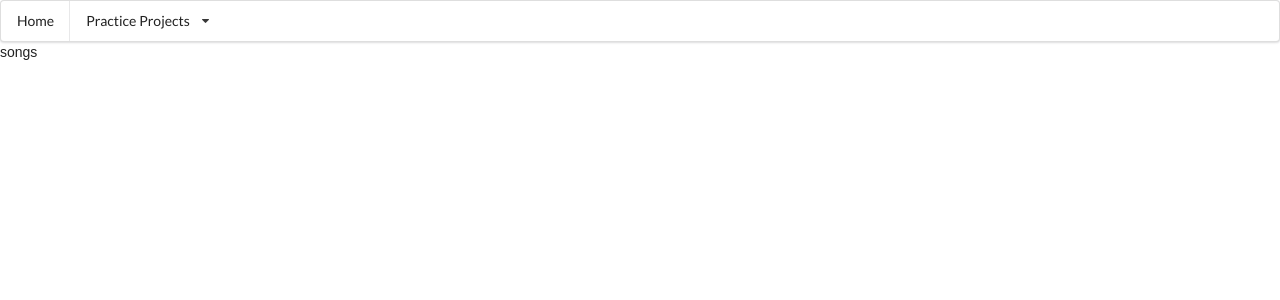
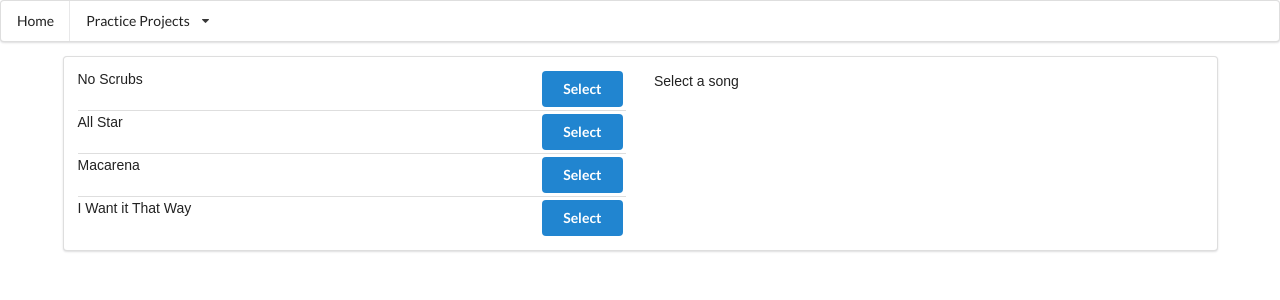
Before and after one commit to hungrypc/practice-list, a React (Create React App) app: page /songs in a window 1280 px wide. Shown: the top 300 px of the page. Built offline with nearby package versions, Linux system fonts and the light colour scheme.

Commit message:
completed redux song list

```diff
--- a/src/App.js
+++ b/src/App.js
@@ -6,7 +6,7 @@
 import List from './list/List';
 import Search from './search/Search';
 import Youtube from './youtube/Youtube';
-import Songs from './songs/Songs';
+import Songs from './songs/components/Songs';
 import './style/App.css';
 
 class App extends Component {
--- a/src/songs/Songs.js
+++ /dev/null
@@ -1,11 +0,0 @@
-import React from 'react';
-
-const Songs = () => {
-    return (
-        <div>
-            songs
-        </div>
-    )
-};
-
-export default Songs;
--- /dev/null
+++ b/src/songs/actions/index.js
@@ -0,0 +1,9 @@
+// ACTION CREATOR
+
+export const selectSong = (song) => {
+    // return an action
+    return {
+        type: 'SONG_SELECTED',
+        payload: song
+    };
+};
--- /dev/null
+++ b/src/songs/components/App.js
@@ -0,0 +1,20 @@
+import React from 'react';
+import SongList from './SongList';
+import SongDetail from './SongDetail';
+
+const App = () => {
+    return (
+        <div className="ui container segment grid">
+            <div className="ui row">
+                <div className="column eight wide">
+                    <SongList />
+                </div>
+                <div className="column eight wide">
+                    <SongDetail />
+                </div>
+            </div>
+        </div>
+    );
+};
+
+export default App;
--- /dev/null
+++ b/src/songs/components/SongDetail.js
@@ -0,0 +1,26 @@
+import React from 'react';
+import { connect } from 'react-redux';
+
+const SongDetail = ({ song }) => {
+    if (!song) {
+        return (
+            <div>Select a song</div>
+        )
+    }
+    return (
+        <div>
+            <h3>Details for:</h3>
+            <p>
+                Title: {song.title}
+                <br></br>
+                Duration: {song.duration}
+            </p>
+        </div>
+    )
+};
+
+const mapStateToProps = (state) => {
+    return { song: state.selectedSong }
+}
+
+export default connect(mapStateToProps)(SongDetail);
--- /dev/null
+++ b/src/songs/components/SongList.js
@@ -0,0 +1,42 @@
+import React, { Component } from 'react';
+import { connect } from 'react-redux';
+import { selectSong } from '../actions';
+
+class SongList extends Component {
+
+    renderList() {
+        return this.props.songs.map((song) => {
+            return (
+                <div className="item" key={song.title}>
+                    <div className="right floated content">
+                        <button
+                            className="ui button primary"
+                            onClick={() => {this.props.selectSong(song)}}
+                        >
+                            Select
+                        </button>
+                    </div>
+                    <div className="content">
+                        {song.title}
+                    </div>
+                </div>
+            );
+        });
+    }
+
+    render() {
+        // this.props === { songs: state.songs }
+        // console.log(this.props)
+        return (
+            <div className="ui divided list">
+                {this.renderList()}
+            </div>
+        )
+    }
+}
+
+const mapStateToProps = (state) => {
+    return { songs: state.songs }
+}
+
+export default connect(mapStateToProps, { selectSong })(SongList);
--- /dev/null
+++ b/src/songs/components/Songs.js
@@ -0,0 +1,18 @@
+import React from 'react';
+import { Provider } from 'react-redux';
+import { createStore } from 'redux';
+
+import App from './App';
+import reducers from '../reducers';
+
+const Songs = () => {
+    return (
+        <div>
+            <Provider store={createStore(reducers)}>
+                <App />
+            </Provider>
+        </div>
+    )
+};
+
+export default Songs;
--- /dev/null
+++ b/src/songs/reducers/index.js
@@ -0,0 +1,23 @@
+import { combineReducers } from 'redux';
+
+const songsReducer = () => {
+    return [
+        { title: 'No Scrubs', duration: '4:05'  },
+        { title: 'All Star', duration: '3:15' },
+        { title: 'Macarena', duration: '2:19' },
+        { title: 'I Want it That Way', duration: '2:05' }
+    ];
+};
+
+const selectedSongReducer = (selectedSong = null, action) => {
+    if (action.type === 'SONG_SELECTED') {
+        return action.payload;
+    }
+
+    return selectedSong;
+};
+
+export default combineReducers({
+    songs: songsReducer,
+    selectedSong: selectedSongReducer
+});
```
